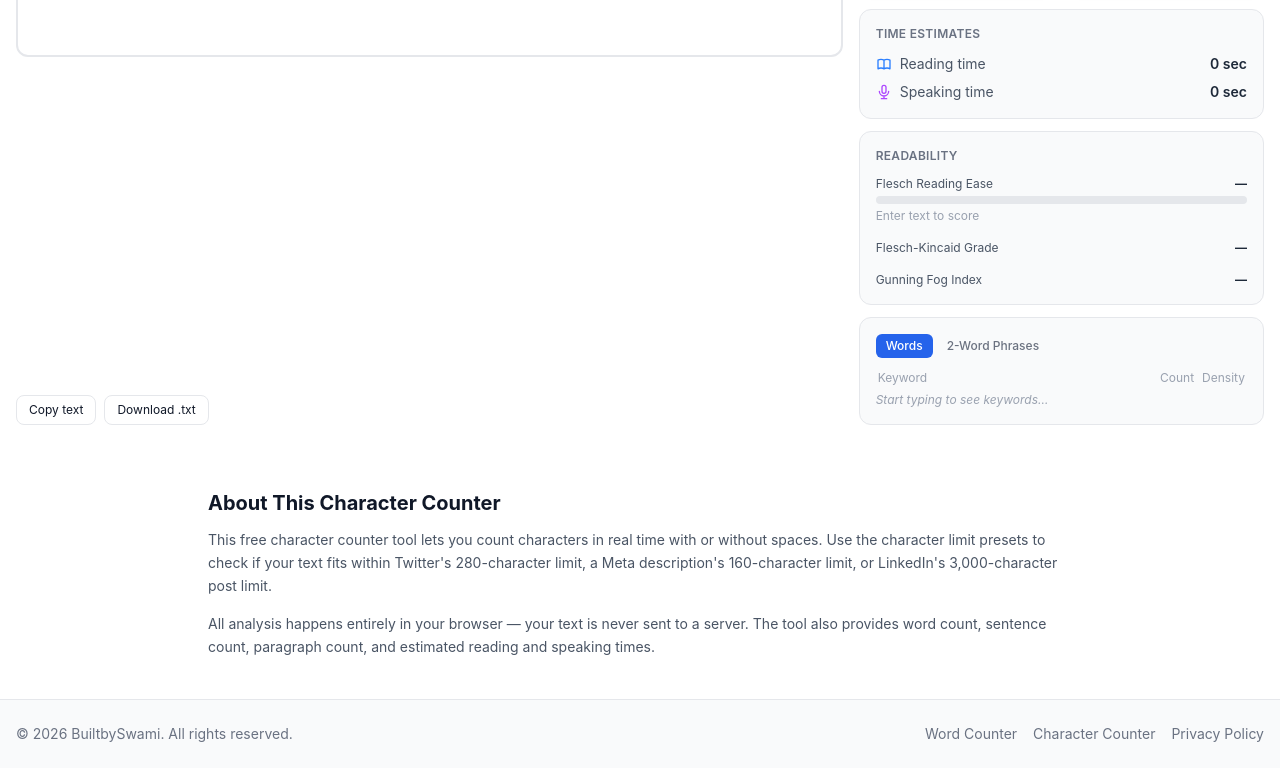
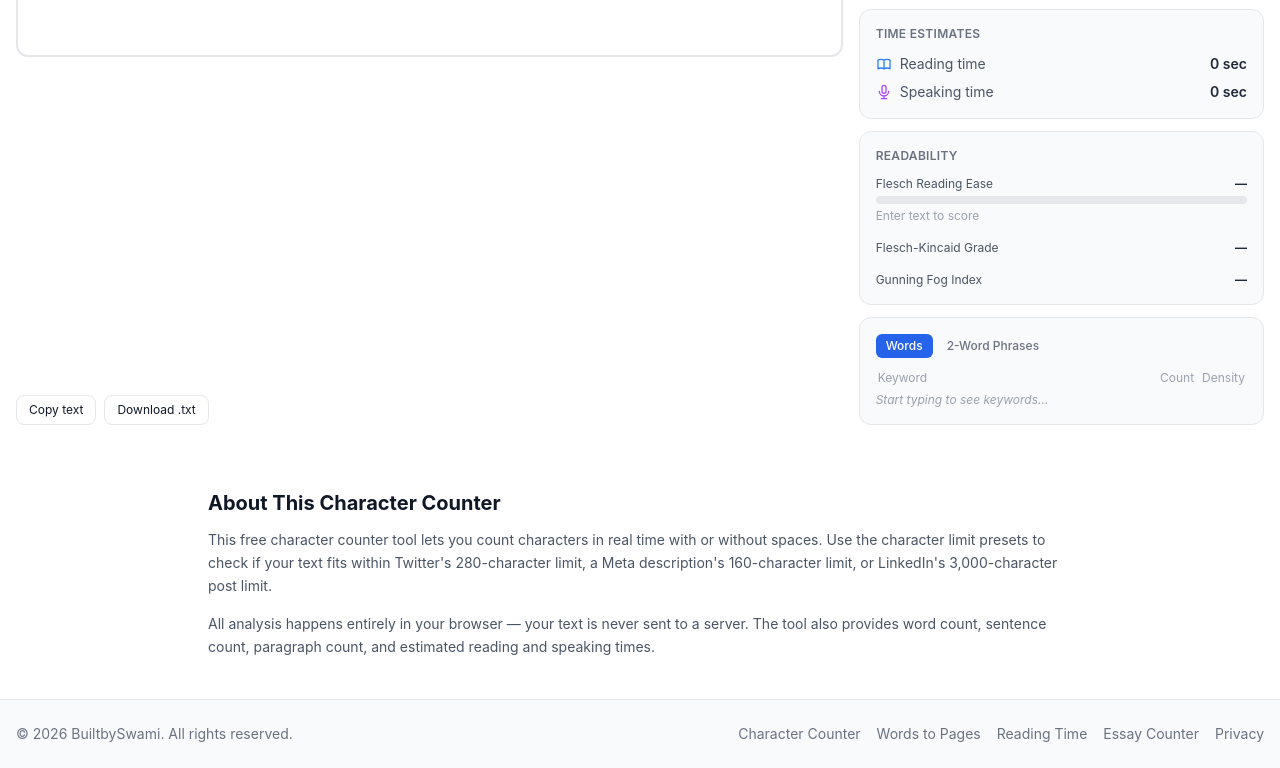
Before and after one commit to swamiguru/Freewordtool, an Astro site: page /character-counter in a window 1280 px wide. Shown: the part 785-1553 px from the top of the page. Built offline with nearby package versions, Linux system fonts and the light colour scheme; Astro itself is replaced by a stand-in of ours.

Commit message:
Add all tool pages to site footer nav across all pages
Co-Authored-By: Claude Sonnet 4.6 <noreply@anthropic.com>

```diff
--- a/src/pages/character-counter.astro
+++ b/src/pages/character-counter.astro
@@ -24,10 +24,12 @@ import WordCounter from '../components/WordCounter.astro';
   <footer class="border-t border-gray-200 dark:border-gray-800 bg-gray-50 dark:bg-gray-900 mt-auto">
     <div class="max-w-7xl mx-auto px-4 py-6 flex flex-col sm:flex-row items-center justify-between gap-3 text-sm text-gray-500 dark:text-gray-400">
       <p>&copy; 2026 BuiltbySwami. All rights reserved.</p>
-      <nav class="flex gap-4">
-        <a href="/" class="hover:text-blue-600 dark:hover:text-blue-400 transition-colors">Word Counter</a>
+      <nav class="flex gap-4 flex-wrap justify-center">
         <a href="/character-counter" class="hover:text-blue-600 dark:hover:text-blue-400 transition-colors">Character Counter</a>
-        <a href="/privacy" class="hover:text-blue-600 dark:hover:text-blue-400 transition-colors">Privacy Policy</a>
+        <a href="/words-to-pages" class="hover:text-blue-600 dark:hover:text-blue-400 transition-colors">Words to Pages</a>
+        <a href="/reading-time-calculator" class="hover:text-blue-600 dark:hover:text-blue-400 transition-colors">Reading Time</a>
+        <a href="/essay-word-counter" class="hover:text-blue-600 dark:hover:text-blue-400 transition-colors">Essay Counter</a>
+        <a href="/privacy" class="hover:text-blue-600 dark:hover:text-blue-400 transition-colors">Privacy</a>
       </nav>
     </div>
   </footer>
--- a/src/pages/index.astro
+++ b/src/pages/index.astro
@@ -66,10 +66,12 @@ const faqs = [
   <footer class="border-t border-gray-200 dark:border-gray-800 bg-gray-50 dark:bg-gray-900">
     <div class="max-w-7xl mx-auto px-4 py-6 flex flex-col sm:flex-row items-center justify-between gap-3 text-sm text-gray-500 dark:text-gray-400">
       <p>&copy; 2026 BuiltbySwami. All rights reserved.</p>
-      <nav class="flex gap-4">
-        <a href="/" class="hover:text-blue-600 dark:hover:text-blue-400 transition-colors">Word Counter</a>
+      <nav class="flex gap-4 flex-wrap justify-center">
         <a href="/character-counter" class="hover:text-blue-600 dark:hover:text-blue-400 transition-colors">Character Counter</a>
-        <a href="/privacy" class="hover:text-blue-600 dark:hover:text-blue-400 transition-colors">Privacy Policy</a>
+        <a href="/words-to-pages" class="hover:text-blue-600 dark:hover:text-blue-400 transition-colors">Words to Pages</a>
+        <a href="/reading-time-calculator" class="hover:text-blue-600 dark:hover:text-blue-400 transition-colors">Reading Time</a>
+        <a href="/essay-word-counter" class="hover:text-blue-600 dark:hover:text-blue-400 transition-colors">Essay Counter</a>
+        <a href="/privacy" class="hover:text-blue-600 dark:hover:text-blue-400 transition-colors">Privacy</a>
       </nav>
     </div>
   </footer>
--- a/src/pages/privacy.astro
+++ b/src/pages/privacy.astro
@@ -84,10 +84,12 @@ import Layout from '../layouts/Layout.astro';
   <footer class="border-t border-gray-200 dark:border-gray-800 bg-gray-50 dark:bg-gray-900 mt-12">
     <div class="max-w-7xl mx-auto px-4 py-6 flex flex-col sm:flex-row items-center justify-between gap-3 text-sm text-gray-500 dark:text-gray-400">
       <p>&copy; 2026 BuiltbySwami. All rights reserved.</p>
-      <nav class="flex gap-4">
-        <a href="/" class="hover:text-blue-600 dark:hover:text-blue-400 transition-colors">Word Counter</a>
+      <nav class="flex gap-4 flex-wrap justify-center">
         <a href="/character-counter" class="hover:text-blue-600 dark:hover:text-blue-400 transition-colors">Character Counter</a>
-        <a href="/privacy" class="hover:text-blue-600 dark:hover:text-blue-400 transition-colors">Privacy Policy</a>
+        <a href="/words-to-pages" class="hover:text-blue-600 dark:hover:text-blue-400 transition-colors">Words to Pages</a>
+        <a href="/reading-time-calculator" class="hover:text-blue-600 dark:hover:text-blue-400 transition-colors">Reading Time</a>
+        <a href="/essay-word-counter" class="hover:text-blue-600 dark:hover:text-blue-400 transition-colors">Essay Counter</a>
+        <a href="/privacy" class="hover:text-blue-600 dark:hover:text-blue-400 transition-colors">Privacy</a>
       </nav>
     </div>
   </footer>
```
